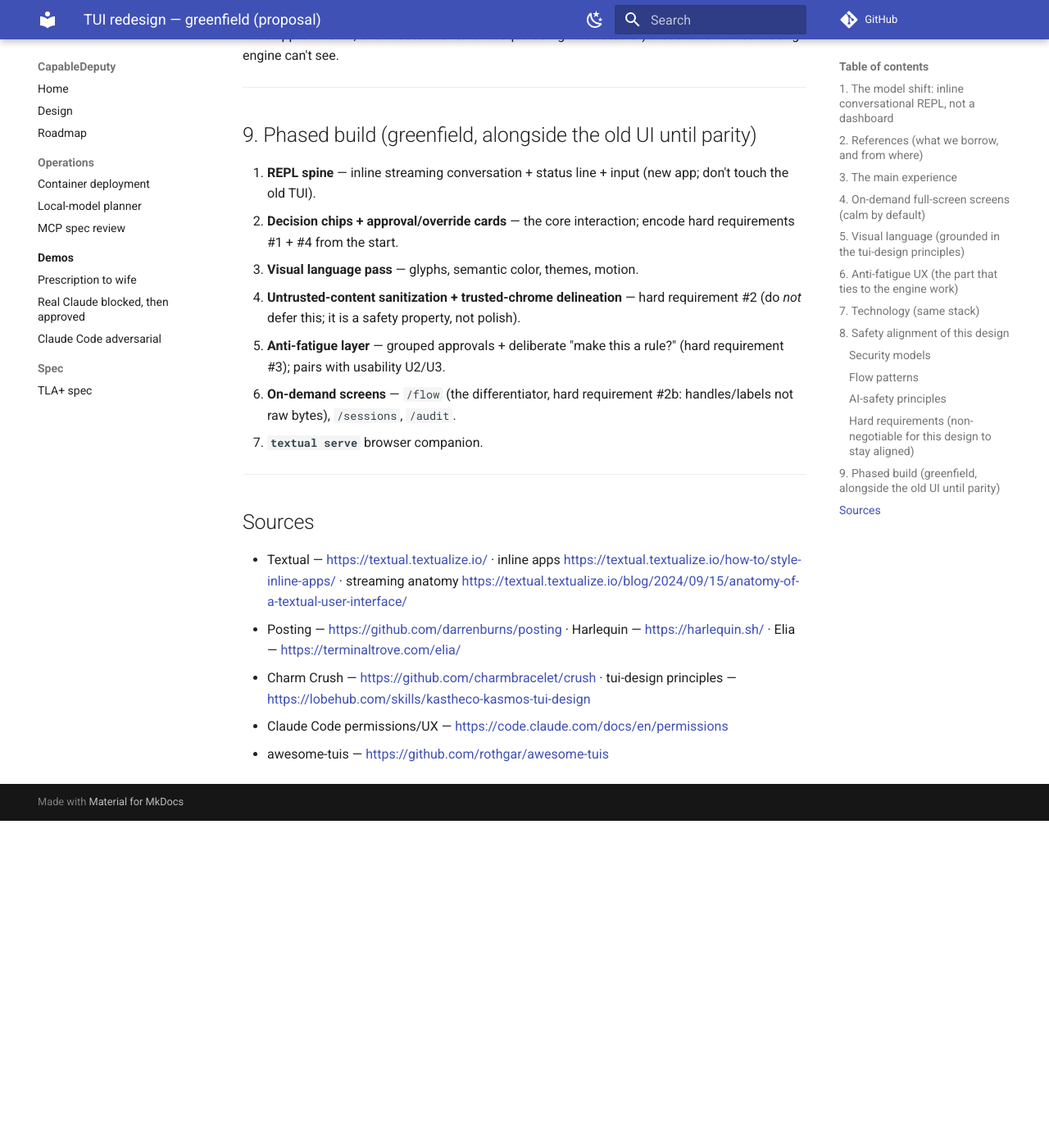
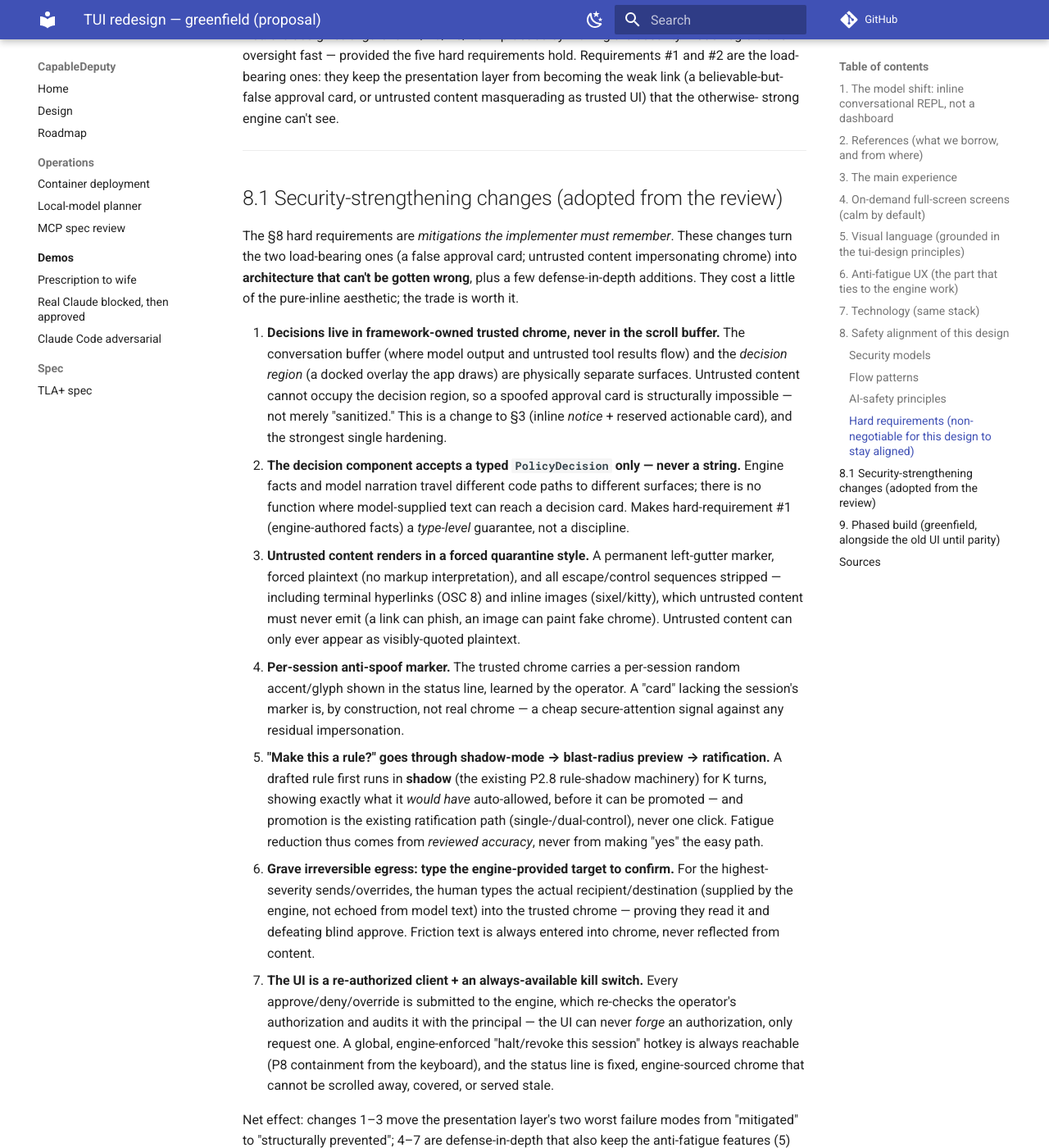
Before and after one commit to marctjones/capabledeputy, an MkDocs documentation site: the page built from docs/tui-redesign.md, in a window 1280 px wide and 1400 px high, scrolled down 6351 px. Shown: the whole window at 82% size. Built offline with MkDocs 1.6.1 and Material for MkDocs 9.7.7, drawn with Linux system fonts in a browser that asks for light colours; comment, search, counter and statistics services are not loaded; before the commit the page ends 7352 px from its top, so only the background shows below that; some of the changed text lies outside the part shown.

Commit message:
docs(tui): strengthen the design from the alignment review (§8.1)
Turn the two load-bearing §8 mitigations (false approval card; untrusted content
impersonating chrome) into architecture that can't be gotten wrong, + defense in
depth:

1. Decisions live in framework-owned trusted chrome, never the scroll buffer —
   spoofed cards become structurally impossible, not merely sanitized (changes
   §3: inline notice + reserved actionable card).
2. The decision component accepts a typed PolicyDecision only, never a string —
   engine-authored-facts (FR-036/Principle V) becomes a type-level guarantee.
3. Untrusted content renders in a forced quarantine style (plaintext, gutter,
   ANSI/OSC/hyperlink/image stripped).
4. Per-session anti-spoof marker in the trusted chrome (secure-attention signal).
5. "Make this a rule?" → shadow-mode → blast-radius preview → ratification, so
   fatigue reduction comes from reviewed accuracy, never one-click yes.
6. Grave irreversible egress: type the engine-provided target to confirm.
7. UI is a re-authorized client (engine re-checks + audits every approval; UI
   can't forge one) + an always-available engine-enforced kill switch; fixed
   engine-sourced status line.

Phased build updated so the two-surface trust boundary (#1) and typed decision
component (#2) are foundational, and untrusted-content quarantine (#3) is
sequenced as a safety property, not polish. Still proposal-only.

Co-Authored-By: Claude Opus 4.8 (1M context) <noreply@anthropic.com>

```diff
--- a/docs/tui-redesign.md
+++ b/docs/tui-redesign.md
@@ -74,9 +74,12 @@ one-keystroke full-screen *screens*, not always-on panes.
   (quiet/dim) · `⚑` advisory/WARN (amber, **non-blocking**) · `⛔` needs-approval
   (expands into a card) · `✗` denied (red, with the engine's pasteable recovery
   inline).
-- **Approval as an inline permission card** — verbatim facts, the floor that
-  fired, keyboard-driven, **grouped** (FR-035) into one card with per-item
-  toggles when several share a rationale.
+- **Approval renders in reserved *trusted chrome*, not the scroll buffer.** An
+  inline `⛔` *notice* marks where the gate occurred, but the actionable card —
+  verbatim facts, the floor that fired, the keys — is drawn in a framework-owned
+  decision region (a docked overlay) that untrusted content can never write to.
+  Keyboard-driven, **grouped** (FR-035) into one card with per-item toggles when
+  several share a rationale. See §8.1 (security-strengthening change #1).
 - **Override** rendered as a visibly heavier card with typed friction scaled to
   severity — unmistakable from an ordinary approval.
 
@@ -256,15 +259,77 @@ strong engine can't see.
 
 ---
 
+## 8.1 Security-strengthening changes (adopted from the review)
+
+The §8 hard requirements are *mitigations the implementer must remember*. These
+changes turn the two load-bearing ones (a false approval card; untrusted content
+impersonating chrome) into **architecture that can't be gotten wrong**, plus a
+few defense-in-depth additions. They cost a little of the pure-inline aesthetic;
+the trade is worth it.
+
+1. **Decisions live in framework-owned trusted chrome, never in the scroll
+   buffer.** The conversation buffer (where model output and untrusted tool
+   results flow) and the *decision region* (a docked overlay the app draws) are
+   physically separate surfaces. Untrusted content cannot occupy the decision
+   region, so a spoofed approval card is structurally impossible — not merely
+   "sanitized." This is a change to §3 (inline *notice* + reserved actionable
+   card), and the strongest single hardening.
+2. **The decision component accepts a typed `PolicyDecision` only — never a
+   string.** Engine facts and model narration travel different code paths to
+   different surfaces; there is no function where model-supplied text can reach
+   a decision card. Makes hard-requirement #1 (engine-authored facts) a
+   *type-level* guarantee, not a discipline.
+3. **Untrusted content renders in a forced quarantine style.** A permanent
+   left-gutter marker, forced plaintext (no markup interpretation), and all
+   escape/control sequences stripped — including terminal hyperlinks (OSC 8) and
+   inline images (sixel/kitty), which untrusted content must never emit (a link
+   can phish, an image can paint fake chrome). Untrusted content can only ever
+   appear as visibly-quoted plaintext.
+4. **Per-session anti-spoof marker.** The trusted chrome carries a per-session
+   random accent/glyph shown in the status line, learned by the operator. A
+   "card" lacking the session's marker is, by construction, not real chrome —
+   a cheap secure-attention signal against any residual impersonation.
+5. **"Make this a rule?" goes through shadow-mode → blast-radius preview →
+   ratification.** A drafted rule first runs in **shadow** (the existing P2.8
+   rule-shadow machinery) for K turns, showing exactly what it *would have*
+   auto-allowed, before it can be promoted — and promotion is the existing
+   ratification path (single-/dual-control), never one click. Fatigue reduction
+   thus comes from *reviewed accuracy*, never from making "yes" the easy path.
+6. **Grave irreversible egress: type the engine-provided target to confirm.**
+   For the highest-severity sends/overrides, the human types the actual
+   recipient/destination (supplied by the engine, not echoed from model text)
+   into the trusted chrome — proving they read it and defeating blind approve.
+   Friction text is always entered into chrome, never reflected from content.
+7. **The UI is a re-authorized client + an always-available kill switch.** Every
+   approve/deny/override is submitted to the engine, which re-checks the
+   operator's authorization and audits it with the principal — the UI can never
+   *forge* an authorization, only request one. A global, engine-enforced
+   "halt/revoke this session" hotkey is always reachable (P8 containment from
+   the keyboard), and the status line is fixed, engine-sourced chrome that
+   cannot be scrolled away, covered, or served stale.
+
+Net effect: changes 1–3 move the presentation layer's two worst failure modes
+from "mitigated" to "structurally prevented"; 4–7 are defense-in-depth that also
+keep the anti-fatigue features (5) and human-in-control (7) from quietly eroding
+oversight. Engine-side enforcement is unchanged; the UI simply stops being a
+place the otherwise-strong engine could be undermined.
+
+---
+
 ## 9. Phased build (greenfield, alongside the old UI until parity)
 
-1. **REPL spine** — inline streaming conversation + status line + input (new
-   app; don't touch the old TUI).
-2. **Decision chips + approval/override cards** — the core interaction; encode
-   hard requirements #1 + #4 from the start.
-3. **Visual language pass** — glyphs, semantic color, themes, motion.
-4. **Untrusted-content sanitization + trusted-chrome delineation** — hard
-   requirement #2 (do *not* defer this; it is a safety property, not polish).
+1. **REPL spine with the trust boundary built in** — inline streaming
+   conversation + fixed engine-sourced status line + input, and from day one the
+   **two-surface split**: a scroll buffer for content vs. a framework-owned
+   decision region (§8.1 #1). The boundary is foundational, not a later pass.
+2. **Decision chips + the trusted decision component** — typed-`PolicyDecision`-
+   only rendering (§8.1 #2); chips are inline notices, the actionable card is
+   chrome. Encodes hard requirements #1 + #4 from the start.
+3. **Visual language pass** — glyphs, semantic color, themes, motion, plus the
+   per-session anti-spoof marker (§8.1 #4).
+4. **Untrusted-content quarantine rendering** — forced plaintext, gutter,
+   ANSI/OSC/hyperlink/image stripping (§8.1 #3 / hard requirement #2). A safety
+   property, not polish — do not defer.
 5. **Anti-fatigue layer** — grouped approvals + deliberate "make this a rule?"
    (hard requirement #3); pairs with usability U2/U3.
 6. **On-demand screens** — `/flow` (the differentiator, hard requirement #2b:
```
